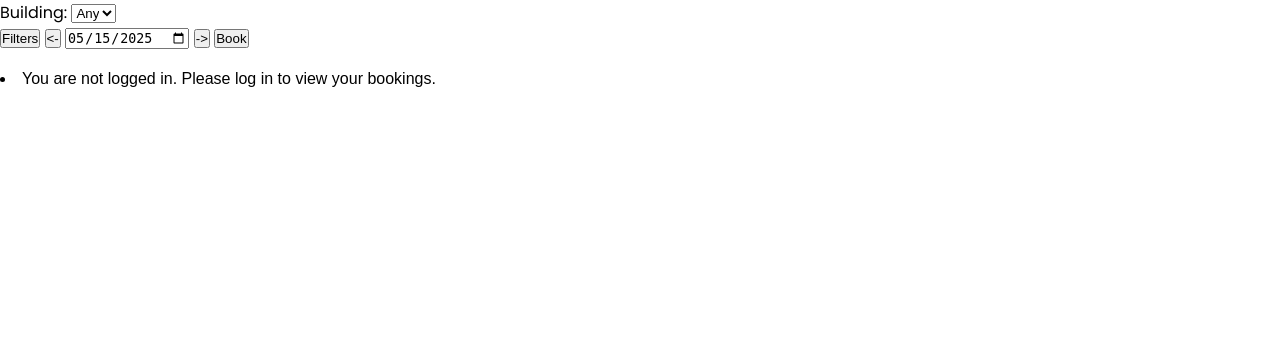
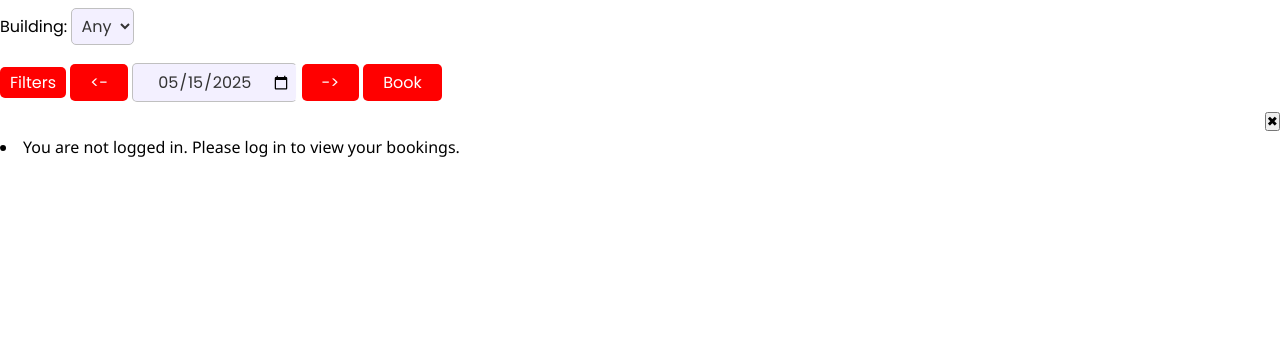
Before and after one commit to uopSETAPTeam3b/BookingApp, a FastAPI app: template template/book.html in a window 1280 px wide. Shown: the part 60-420 px from the top of the page. Run offline with FastAPI, Linux system fonts and the light colour scheme; the template is opened without the code that fills it, so the values that code supplies are empty.

Commit message:
add css to book

```diff
--- a/static/book.css
+++ b/static/book.css
@@ -1,62 +1,186 @@
+/* Filter Section */
+#filter {
+    background-color: var(--background-color);
+    color: var(--text-color);
+    padding: 24px;
+    margin-top: 0px;
+    box-shadow: 0 6px 20px rgba(0, 0, 0, 0.08);
+    display: grid;
+    grid-template-columns: repeat(auto-fit, minmax(250px, 1fr));
+    gap: 24px;
+    max-height: 1000px;
+    opacity: 1;
+    transform: scaleY(1);
+    transform-origin: top;
+    transition: max-height 0.4s ease, opacity 0.4s ease, transform 0.4s ease;
+    overflow: hidden;
+}
+
+#filter.hidden {
+    max-height: 0;
+    opacity: 0;
+    transform: scaleY(0.95);
+    pointer-events: none;
+}
+
+#filter label {
+    font-weight: 600;
+    margin-bottom: 8px;
+    font-size: 1rem;
+    display: block;
+}
+
+#filter select,
+#filter input[type="range"] {
+    width: 100%;
+    padding: 10px 12px;
+    border-radius: 12px;
+    border: 1px solid var(--color-1);
+    background-color: var(--input-color);
+    color: var(--text-color);
+    font-size: 1rem;
+    transition: border-color 0.2s ease, background-color 0.2s ease;
+}
+
+#filter select:focus,
+#filter input[type="range"]:focus {
+    outline: none;
+    border-color: var(--accent-color);
+}
+
+#filter span {
+    margin-top: 6px;
+    display: block;
+    font-size: 0.85rem;
+    color: var(--text-color);
+}
+
+/* Booking Table */
 #bookings-table {
     width: 100%;
     border-collapse: collapse;
-    font-family: Arial, sans-serif;
-    margin-top: 20px;
+    font-family: 'Segoe UI', Tahoma, Geneva, Verdana, sans-serif;
+    margin-top: 24px;
     table-layout: fixed;
+    border-radius: 12px;
+    overflow: hidden;
 }
 
 #bookings-table th,
 #bookings-table td {
-    border: 1px solid #ccc;
-    padding: 10px;
+    border: 1px solid #ddd;
+    padding: 12px;
     text-align: center;
     word-wrap: break-word;
+    transition: background-color 0.2s ease;
 }
 
 #bookings-table th {
-    background-color: #f4f4f4;
-    font-weight: bold;
+    background-color: var(--input-color);
+    font-weight: 600;
+    font-size: 1rem;
+    color: var(--text-color);
 }
 
 #bookings-table td {
+    font-size: 0.95rem;
     cursor: pointer;
-    transition: background-color 0.2s;
 }
 
 #bookings-table td:hover {
-    filter: brightness(0.95);
+    background-color: rgba(0, 0, 0, 0.05);
 }
+
 #bookings-table td.unusable {
-    color: #888;
+    color: #aaa;
     font-style: italic;
+    cursor: not-allowed;
 }
 
 #bookings-table td.booked {
-    background-color: #d3d3d3 !important;
+    background-color: #e0e0e0 !important;
     cursor: not-allowed;
 }
 
 #bookings-table td.available {
-    background-color: #90ee90;
+    background-color: #b3f7b3;
 }
 
 #bookings-table td.selected {
-    background-color: rgb(231, 101, 101) !important;
+    background-color: #e76161 !important;
+    color: white;
 }
+
+/* Common Input Styles */
+#buildingSelect,
+#date {
+    padding: 5px 5px;
+    border-radius: 5px;
+    border: 1px solid var(--color-1);
+    background-color: var(--input-color);
+    color: var(--text-color);
+    font-size: 1rem;
+    font-family: inherit;
+    margin: 8px 0px 10px 0;
+    transition: border-color 0.3s ease, background-color 0.3s ease;
+}
+
+#buildingSelect:focus,
+#date:focus {
+    outline: none;
+    border-color: var(--accent-color);
+}
+
+#date {
+    text-align: center;
+    min-width: 130px;
+    border-right: 1px solid var(--background-color);
+}
+
+#date::-webkit-calendar-picker-indicator {
+    filter: invert(1);
+    cursor: pointer;
+}
+
+/* Shared Button Styles */
+#expand-filter,
+#pre,
+#next,
+#book {
+    display: inline-block;
+    padding: 6px 20px;
+    font-size: 1rem;
+    font-family: inherit;
+    background-color: var(--accent-color);
+    color: white;
+    border: none;
+    cursor: pointer;
+    transition: background-color 0.2s ease, transform 0.1s ease;
+    border-radius: 5px;
+    margin: 0px 0 10px 0;
+}
+
+#expand-filter{
+    padding: 3px 10px;
+}
+
+#expand-filter:hover,
+#pre:hover,
+#next:hover,
+#book:hover {
+    background-color: var(--accent-color-hover);
+    transform: translateY(-1px);
+}
+
 .hidden {
     display: none !important;
-  }
+}
 
-.room-modal{
-  display: none;
-  position: fixed;
-  top: 50%; left: 50%;
-  transform: translate(-50%, -50%);
-  background: white;
-  padding: 20px;
-  border-radius: 8px;
-  box-shadow: 0 2px 10px rgba(0,0,0,0.3);
-  z-index: 1000;
-  width: 300px;
+#date::-webkit-calendar-picker-indicator {
+    filter: brightness(0);
 }
+
+
+.dark-mode #date::-webkit-calendar-picker-indicator {
+    filter: brightness(100);
+}
```
